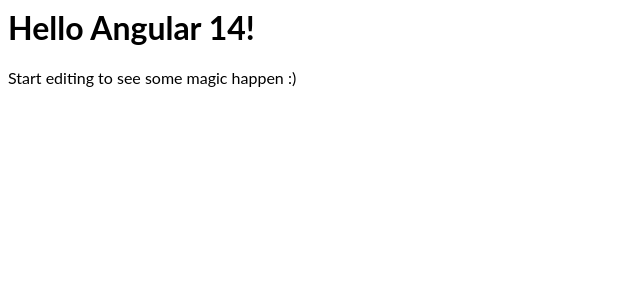
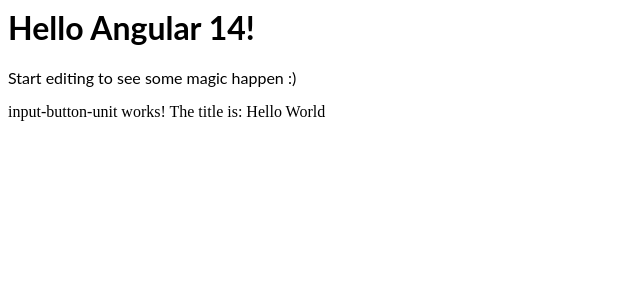
Before and after one commit to dkellycollins/ngGirls_2020-todo, an Angular app: page / in a window 1280 px wide. Shown: the top 300 px of the page, without its empty margins (0-640 px from the left). Built offline with nearby package versions, Linux system fonts and the light colour scheme.

Commit message:
#4 A new component

```diff
--- a/src/app/app.component.ts
+++ b/src/app/app.component.ts
@@ -7,6 +7,8 @@
     <p>
       Start editing to see some magic happen :)
     </p>
+
+    <app-input-button-unit></app-input-button-unit>
   `,
   styleUrls: [ './app.component.css' ]
 })
--- a/src/app/app.module.ts
+++ b/src/app/app.module.ts
@@ -4,10 +4,11 @@
 
 import { AppComponent } from './app.component';
 import { HelloComponent } from './hello.component';
+import { InputButtonUnitComponent } from './input-button-unit/input-button-unit.component';
 
 @NgModule({
   imports:      [ BrowserModule, FormsModule ],
-  declarations: [ AppComponent, HelloComponent ],
+  declarations: [ AppComponent, HelloComponent, InputButtonUnitComponent ],
   bootstrap:    [ AppComponent ]
 })
 export class AppModule { }
--- /dev/null
+++ b/src/app/input-button-unit/input-button-unit.component.ts
@@ -0,0 +1,21 @@
+import { Component, OnInit } from '@angular/core';
+
+@Component({
+  selector: 'app-input-button-unit',
+  template: `
+    <p>
+      input-button-unit works!
+      The title is: {{ title }}
+    </p>
+  `,
+  styleUrls: ['./input-button-unit.component.css']
+})
+export class InputButtonUnitComponent implements OnInit {
+  title = 'Hello World';
+
+  constructor() { }
+
+  ngOnInit() {
+  }
+
+}
```
Also changed, not shown: src/app/input-button-unit/input-button-unit.component.css (added).
